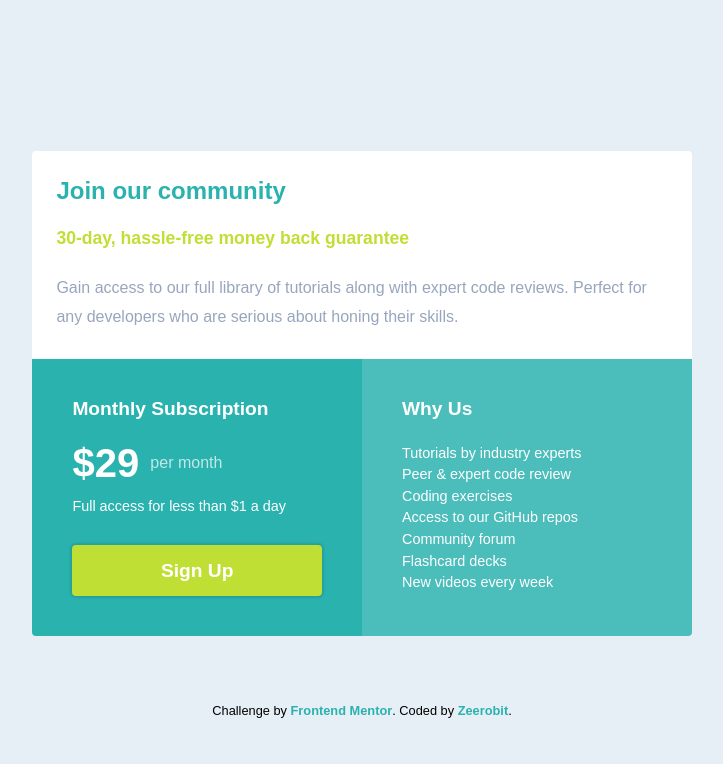
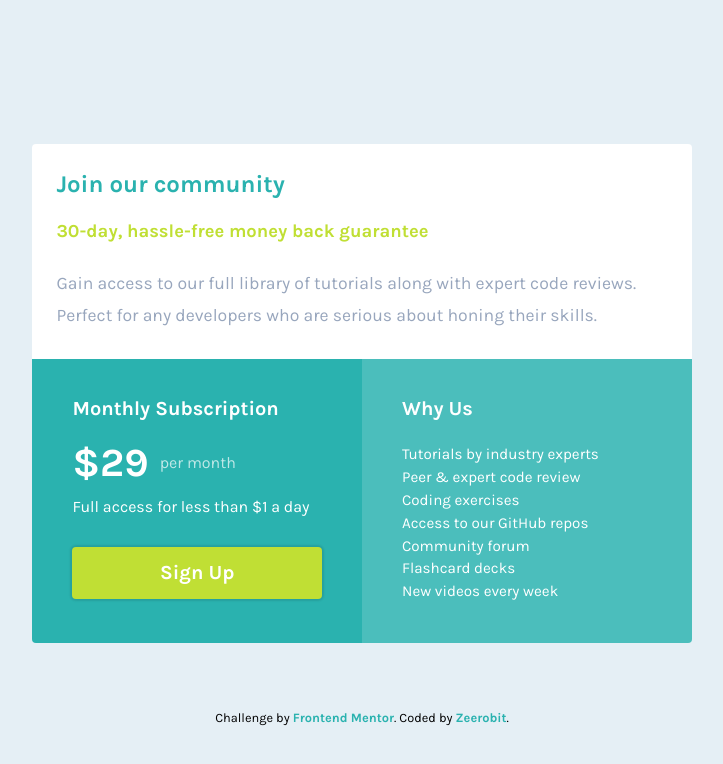
Before and after one commit to zeerobit/Single-price-grid, a plain HTML site: page index.html in a window 1280 px wide. Shown: the whole page, without its empty margins (278-1001 px from the left). Drawn offline with Linux system fonts and the light colour scheme.

Commit message:
modified font size, added google font links

```diff
--- a/index.html
+++ b/index.html
@@ -5,13 +5,12 @@
     <meta name="viewport" content="width=device-width, initial-scale=1.0" />
     <!-- displays site properly based on user's device -->
 
-    <link
-      rel="icon"
-      type="image/png"
-      sizes="32x32"
-      href="./images/favicon-32x32.png"
-    />
+    <link rel="icon" type="image/png" sizes="32x32" href="./images/favicon-32x32.png"/>
     <link rel="stylesheet" href="styles.css" />
+
+    <link rel="preconnect" href="https://fonts.googleapis.com">
+    <link rel="preconnect" href="https://fonts.gstatic.com" crossorigin>
+    <link href="https://fonts.googleapis.com/css2?family=Karla:wght@400;700&display=swap" rel="stylesheet">
 
     <title>Frontend Mentor | Single Price Grid Component</title>
 
--- a/styles.css
+++ b/styles.css
@@ -173,7 +173,7 @@ h2, h3, a {
 
 .hassle__free {
   color: var(--bright_yellow);
-  font-size: 0.9rem;
+  font-size: 0.95rem;
   line-height: 1.3;
   margin-bottom: 1.5rem;
 }
@@ -202,7 +202,7 @@ h2, h3, a {
 }
 
 .subscription span {
-  font-size: 0.9rem;
+  font-size: 0.95rem;
   align-self: center;
   margin-left: 0.7rem;
   opacity: 0.7;
@@ -238,7 +238,7 @@ h2, h3, a {
 
 .why ul {
   line-height: 1.7;
-  font-size: 0.9rem;
+  font-size: 0.95rem;
 }
 
 .attribution {
@@ -273,16 +273,16 @@ h2, h3, a {
   }
 
   .community p {
-    font-size: 1rem;
+    font-size: 1.1rem;
   }
 
   .hassle__free {
-    font-size: 1.1rem;
+    font-size: 1.15rem;
   }
 
   .subscription {
     border-radius: 0 0 0 0.25rem;
-    font-size: 1.2rem;
+    font-size: 1.25rem;
     padding: 2.5rem;
   }
 
@@ -294,9 +294,22 @@ h2, h3, a {
     font-size: 1rem;
   }
 
+  .subscription p {
+    font-size: 1rem;
+  }
+
+  .subscription__button {
+    transition: background-color 200ms ease;
+}
+
+
+  .subscription__button:hover {
+    background-color: hsl(71, 73%, 48%);
+  }
+
   .why {
     border-radius: 0 0 0.25rem 0;
-    font-size: 1.2rem;
+    font-size: 1.25rem;
     padding: 2.5rem;
   }
 
```
